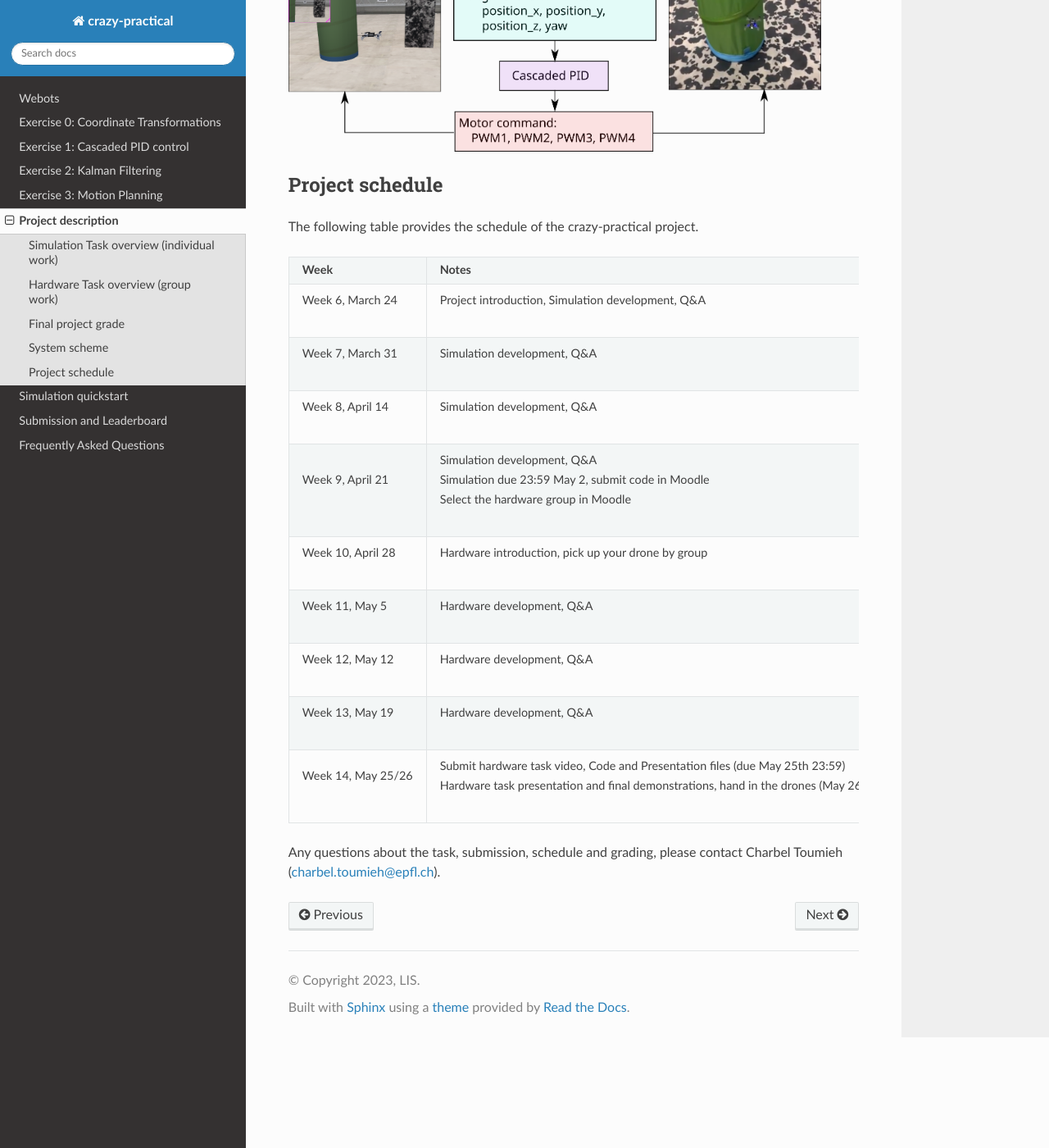
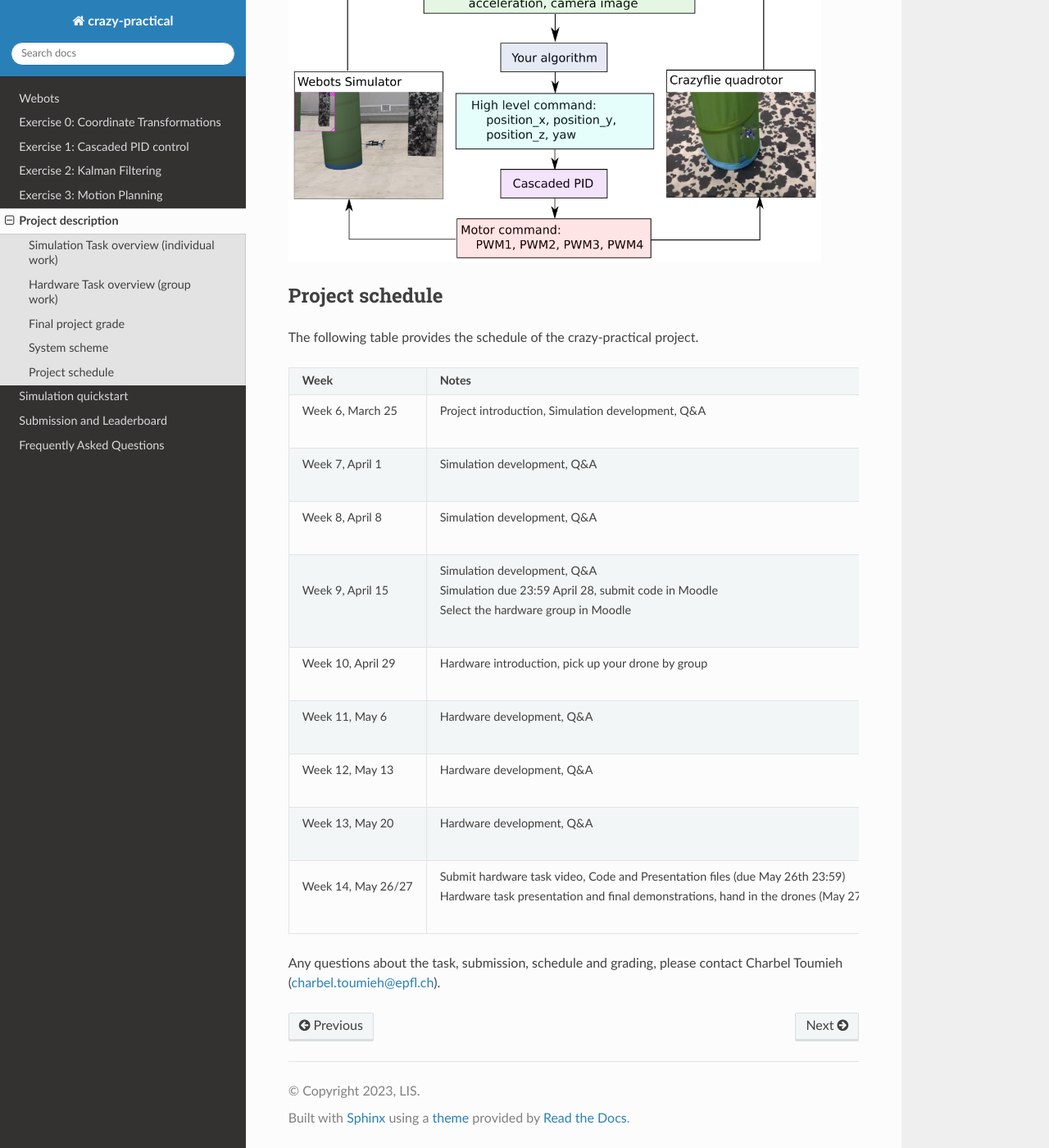
Before and after one commit to lis-epfl/micro-502, a Sphinx documentation site: the page built from docs/assignment/project_description.rst, in a window 1280 px wide and 1400 px high, scrolled down 3590 px. Shown: the whole window at 82% size. Built offline with Sphinx 7.4.7 and the Read the Docs theme 3.1.0, drawn with Linux system fonts in a browser that asks for light colours; some of the changed text lies outside the part shown.

```diff
--- a/docs/assignment/project_description.rst
+++ b/docs/assignment/project_description.rst
@@ -47,6 +47,7 @@
   #. **Average completion time of the second and third laps**, compared to the rest of the class
 - Solutions that go against the spirit of the exercise will not be accepted (e.g. finding bugs and exploiting them).
 
+
 Hardware Task overview (group work)
 -----------------------
 
@@ -86,19 +89,19 @@
 
 ==========================  ========================================================
 **Week**                    **Notes**
-| Week 6, March 24          | Project introduction, Simulation development, Q&A
-| Week 7, March 31           | Simulation development, Q&A
-| Week 8, April 14           | Simulation development, Q&A
-| Week 9, April 21          | Simulation development, Q&A
-                            | Simulation due 23:59 May 2, submit code in Moodle
+| Week 6, March 25          | Project introduction, Simulation development, Q&A
+| Week 7, April 1           | Simulation development, Q&A
+| Week 8, April 8           | Simulation development, Q&A
+| Week 9, April 15          | Simulation development, Q&A
+                            | Simulation due 23:59 April 28, submit code in Moodle
                             | Select the hardware group in Moodle
-| Week 10, April 28         | Hardware introduction, pick up your drone by group
-| Week 11, May 5            | Hardware development, Q&A
-| Week 12, May 12           | Hardware development, Q&A
-| Week 13, May 19           | Hardware development, Q&A
-                            .. | Testing runs for hardware demonstrations (May 19nd)
-| Week 14, May 25/26        | Submit hardware task video, Code and Presentation files (due May 25th 23:59)
-                            | Hardware task presentation and final demonstrations, hand in the drones (May 26th)
+| Week 10, April 29         | Hardware introduction, pick up your drone by group
+| Week 11, May 6            | Hardware development, Q&A
+| Week 12, May 13           | Hardware development, Q&A
+| Week 13, May 20           | Hardware development, Q&A
+                            .. | Testing runs for hardware demonstrations (May 22nd)
+| Week 14, May 26/27        | Submit hardware task video, Code and Presentation files (due May 26th 23:59)
+                            | Hardware task presentation and final demonstrations, hand in the drones (May 27th)
 ==========================  ========================================================
 
 Any questions about the task, submission, schedule and grading, please contact Charbel Toumieh (charbel.toumieh@epfl.ch).
```
Also changed, not shown: other parts of docs/assignment/project_description.rst (+2 -0 lines), docs/assignment/hardware_instruction.rst (added, +115 -0 lines), docs/assignment/hardware_quickstart.rst (added, +138 -0 lines), docs/assignment/sim2real.png.
